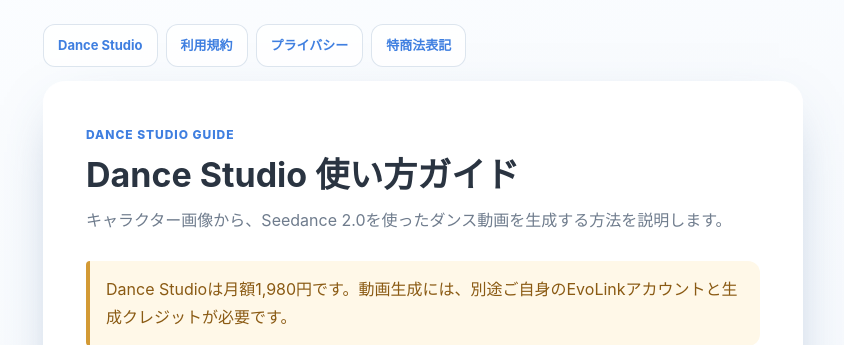
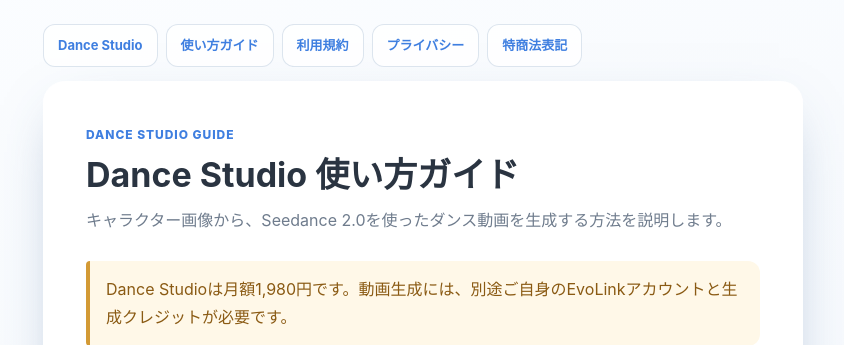
Before and after one commit to climbwithmizui/dance-studio-saas, a Flask app: page /guide in a window 1280 px wide. Shown: the top 345 px of the page, without its empty margins (217-1061 px from the left). Run offline with Flask 3, Linux system fonts and the light colour scheme.

Commit message:
PR #4 方針修正: templates/help_base.html

```diff
--- a/templates/help_base.html
+++ b/templates/help_base.html
@@ -94,8 +94,8 @@
   <main class="shell">
     <nav class="top-nav" aria-label="ヘルプメニュー">
       <a href="{{ url_for('index') }}">Dance Studio</a>
+      <a href="{{ url_for('guide') }}">使い方ガイド</a>
       {% if current_user.is_authenticated and current_user.subscription_status == 'active' %}
-      <a href="{{ url_for('guide') }}">使い方ガイド</a>
       <a href="{{ url_for('evolink_api_key_guide') }}">APIキー取得</a>
       {% endif %}
       <a href="{{ url_for('terms') }}">利用規約</a>
```
